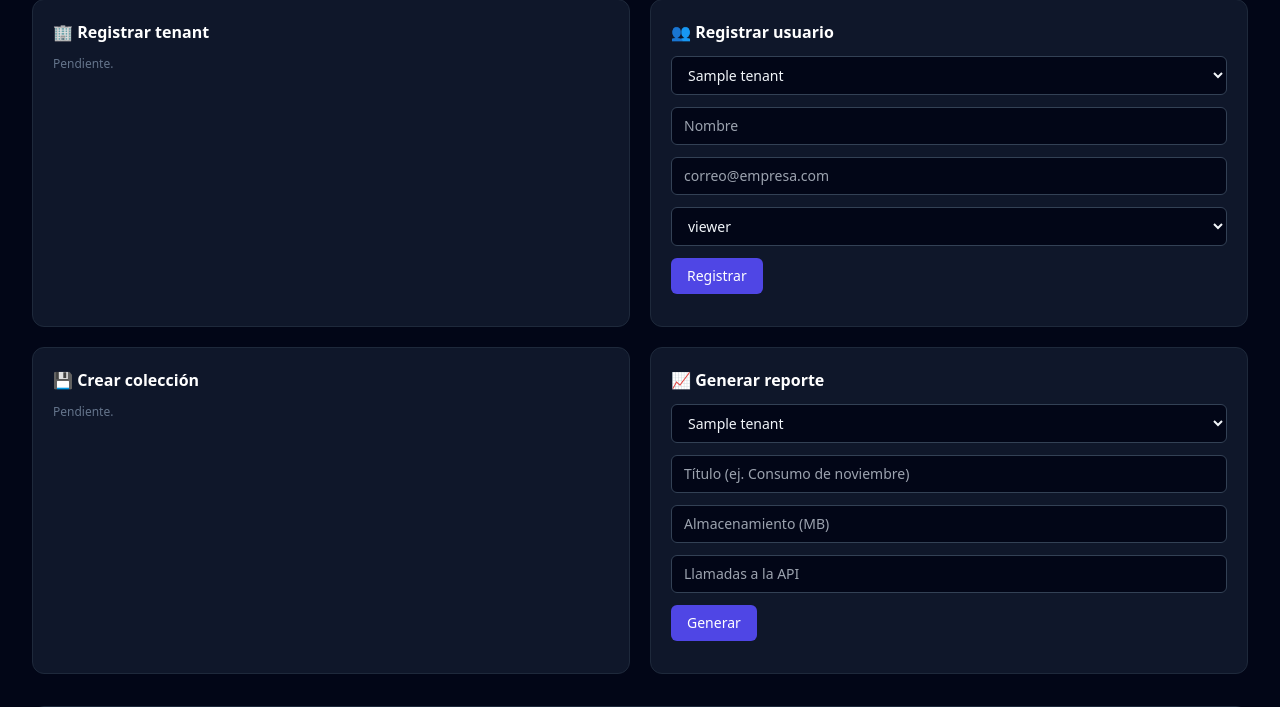
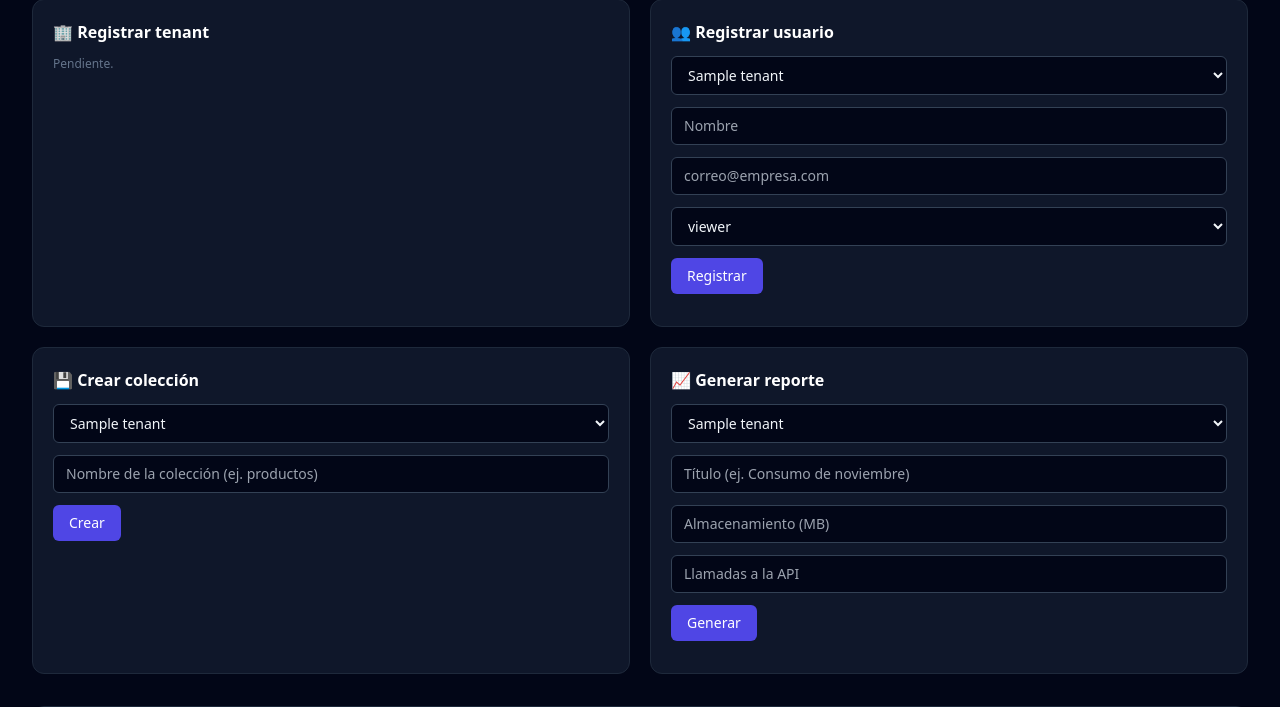
Before and after one commit to juliopdev/UTP-herramientas_de_desarrollo, a Node server app: template views/index.ejs in a window 1280 px wide. Shown: the part 529-1236 px from the top of the page. Run offline with Node 20, Linux system fonts and the light colour scheme; the template is opened without the code that fills it: most values are stand-ins (such as "Sample title", 1, 10 or a date in 2020); some libraries are stand-ins or nearby versions.

Commit message:
feat(data): agrega formulario de creacion de colecciones al panel (#46)

```diff
--- a/views/partials/form-data.ejs
+++ b/views/partials/form-data.ejs
@@ -1,5 +1,13 @@
-<!-- Formulario de Colecciones: lo completa Cristhian Palomino en su issue de mejora -->
-<div class="tarjeta">
+<!-- Formulario de Colecciones (Cristhian Palomino) -->
+<form data-api="/api/data/collections" class="tarjeta">
   <h2 class="text-base font-bold text-white">💾 Crear colección</h2>
-  <p class="text-xs text-slate-500">Pendiente.</p>
-</div>
+  <select name="tenantId" class="campo">
+    <% tenants.forEach(t => { %><option value="<%= t.id %>"><%= t.name %></option><% }) %>
+  </select>
+  <input name="name" required placeholder="Nombre de la colección (ej. productos)" class="campo">
+  <button class="boton">Crear</button>
+  <p data-msg class="text-xs text-rose-400"></p>
+  <ul class="text-xs text-slate-400 space-y-1">
+    <% collections.slice(-5).forEach(c => { %><li><%= c.name %> · <%= c.tenantId %></li><% }) %>
+  </ul>
+</form>
```
